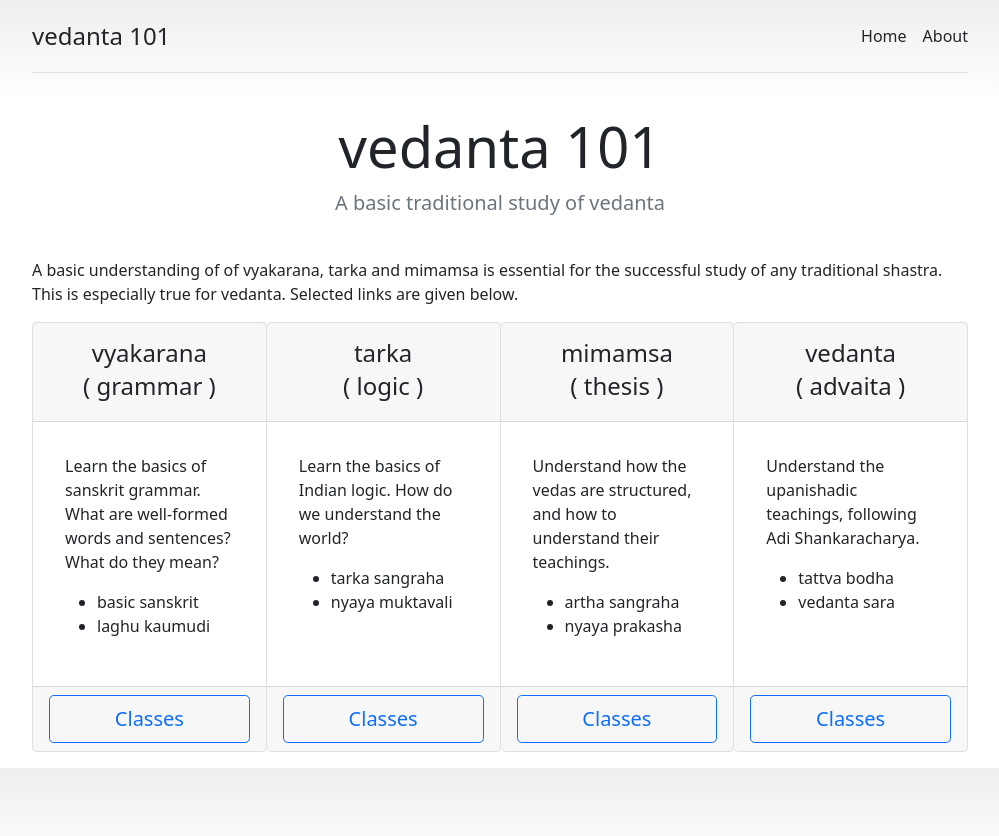
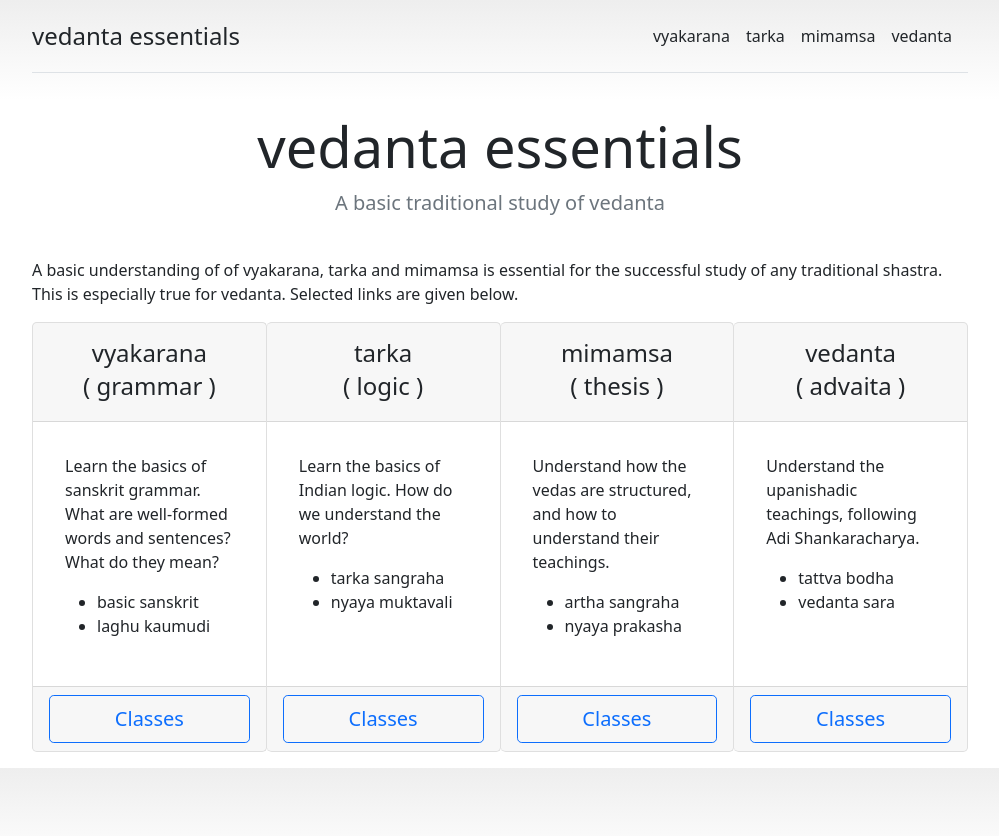
Before and after one commit to aupasana/vedanta, a Jekyll site: the page built from index.md, in a window 1280 px wide. Shown: the top 836 px of the page, without its empty margins (140-1139 px from the left). Built offline with Jekyll 4.4.1, drawn with Linux system fonts in a browser that asks for light colours.

Commit message:
update header and title

```diff
--- a/_config.yml
+++ b/_config.yml
@@ -13,16 +13,14 @@
 # you will see them accessed via {{ site.title }}, {{ site.email }}, and so on.
 # You can create any custom variable you would like, and they will be accessible
 # in the templates via {{ site.myvariable }}.
-title: Vedanta
+title: vedanta essentials
 email: your-email@example.com
 description: >- # this means to ignore newlines until "baseurl:"
   Write an awesome description for your new site here. You can edit this
   line in _config.yml. It will appear in your document head meta (for
   Google search results) and in your feed.xml site description.
-baseurl: "/vedanta" # the subpath of your site, e.g. /blog
-url: "http://aupasana.com"
-twitter_username: jekyllrb
-github_username:  jekyll
+url: "http://aupasana.com"        # the domain name with trailing slash
+baseurl: "/vedanta"               # the subpath of your site, e.g. /blog
 
 # Build settings
 markdown: kramdown
--- a/_includes/header.html
+++ b/_includes/header.html
@@ -2,12 +2,14 @@
   <div class="d-flex flex-column flex-md-row align-items-center pb-3 mb-4 border-bottom">
     <a href="{{site.url}}{{site.baseurl}}/" class="d-flex align-items-center text-dark text-decoration-none">
       <!-- <svg xmlns="http://www.w3.org/2000/svg" width="40" height="32" class="me-2" viewBox="0 0 118 94" role="img"><title>Bootstrap</title><path fill-rule="evenodd" clip-rule="evenodd" d="M24.509 0c-6.733 0-11.715 5.893-11.492 12.284.214 6.14-.064 14.092-2.066 20.577C8.943 39.365 5.547 43.485 0 44.014v5.972c5.547.529 8.943 4.649 10.951 11.153 2.002 6.485 2.28 14.437 2.066 20.577C12.794 88.106 17.776 94 24.51 94H93.5c6.733 0 11.714-5.893 11.491-12.284-.214-6.14.064-14.092 2.066-20.577 2.009-6.504 5.396-10.624 10.943-11.153v-5.972c-5.547-.529-8.934-4.649-10.943-11.153-2.002-6.484-2.28-14.437-2.066-20.577C105.214 5.894 100.233 0 93.5 0H24.508zM80 57.863C80 66.663 73.436 72 62.543 72H44a2 2 0 01-2-2V24a2 2 0 012-2h18.437c9.083 0 15.044 4.92 15.044 12.474 0 5.302-4.01 10.049-9.119 10.88v.277C75.317 46.394 80 51.21 80 57.863zM60.521 28.34H49.948v14.934h8.905c6.884 0 10.68-2.772 10.68-7.727 0-4.643-3.264-7.207-9.012-7.207zM49.948 49.2v16.458H60.91c7.167 0 10.964-2.876 10.964-8.281 0-5.406-3.903-8.178-11.425-8.178H49.948z" fill="currentColor"></path></svg> -->
-      <span class="fs-4">vedanta 101</span>
+      <span class="fs-4">{{site.title}}</span>
     </a>
 
     <nav class="d-inline-flex mt-2 mt-md-0 ms-md-auto">
-      <a class="me-3 py-2 text-dark text-decoration-none" href="{{site.url}}{{site.baseurl}}/">Home</a>
-      <a class="py-2 text-dark text-decoration-none" href="#">About</a>
+      <a class="me-3 py-2 text-dark text-decoration-none" href="{{site.url}}{{site.baseurl}}/classes/vyakarana">vyakarana</a>
+      <a class="me-3 py-2 text-dark text-decoration-none" href="{{site.url}}{{site.baseurl}}/classes/tarka">tarka</a>
+      <a class="me-3 py-2 text-dark text-decoration-none" href="{{site.url}}{{site.baseurl}}/classes/mimamsa">mimamsa</a>
+      <a class="me-3 py-2 text-dark text-decoration-none" href="{{site.url}}{{site.baseurl}}/classes/vedanta">vedanta</a>
     </nav>
   </div>
 
--- a/_layouts/home.html
+++ b/_layouts/home.html
@@ -3,7 +3,7 @@ layout: default
 ---
 
 <div class="vedanta-header p-3 pb-md-4 mx-auto text-center">
-    <h1 class="display-4 fw-normal">vedanta 101</h1>
+    <h1 class="display-4 fw-normal">{{site.title}}</h1>
     <p class="fs-5 text-muted">A basic traditional study of vedanta</p>
 </div>
 
```
